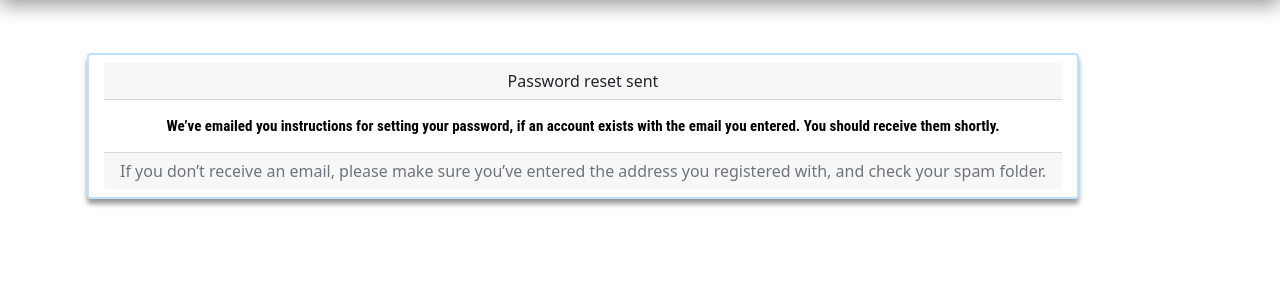
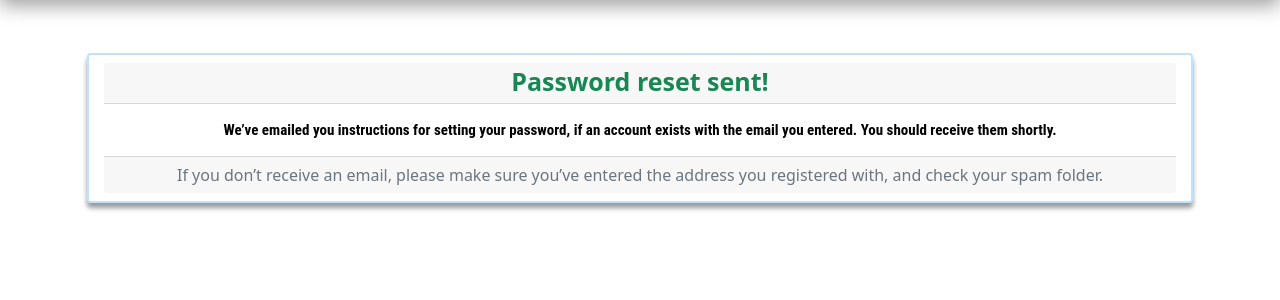
Before and after one commit to xDoomi/cardiologist, a Django app: page /users/password_reset/done/ in a window 1280 px wide. Shown: the part 54-354 px from the top of the page. Run offline with Django 3.2, Linux system fonts and the light colour scheme; parts of the project's set-up code (start-up, migrations or seed data) failed here and were passed over; some libraries are stand-ins or nearby versions.

Commit message:
Change password_reset_done

```diff
--- a/users/templates/registration/password_reset_done.html
+++ b/users/templates/registration/password_reset_done.html
@@ -8,11 +8,10 @@
 {% block content %}
     <div class="container align-content-center my-lg-5">
         <div class="row">
-            <div class="col-lg-4"></div>
-            <div class="col-lg-4 card-width-max">
+            <div class="col card-width-max">
                 <div class="card text-center">
                     <div class="card-header">
-                        Password reset sent
+                        <spam class="text-success text-middle">Password reset sent!</spam>
                     </div>
                     <div class="card-body">
                         <p class="card-text text-black">We’ve emailed you instructions for setting your password, if an
@@ -24,7 +23,6 @@
                     </div>
                 </div>
             </div>
-            <div class="col-lg-4"></div>
         </div>
     </div>
 {% endblock %}
```
